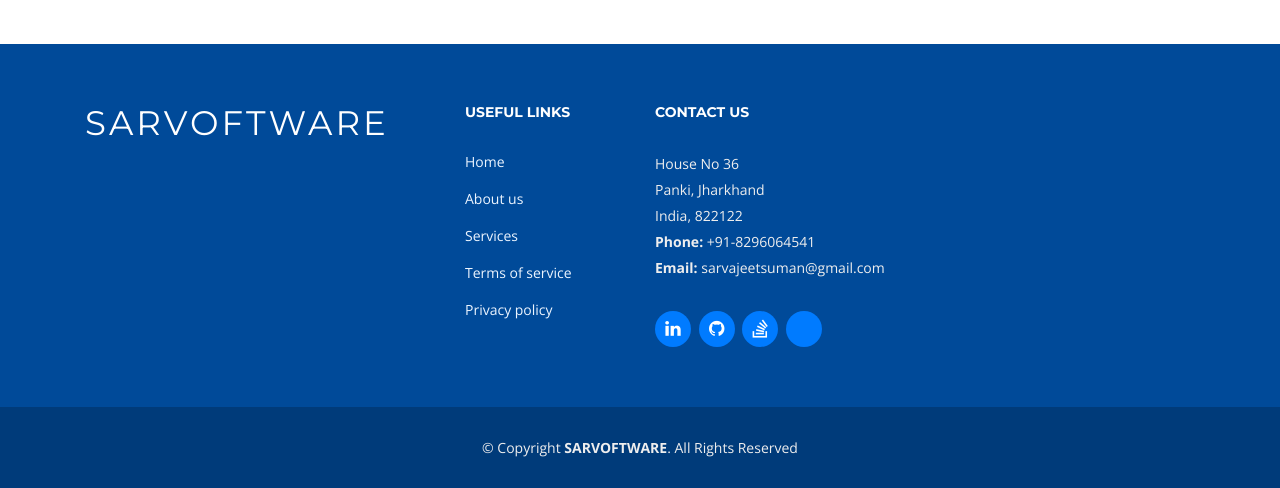
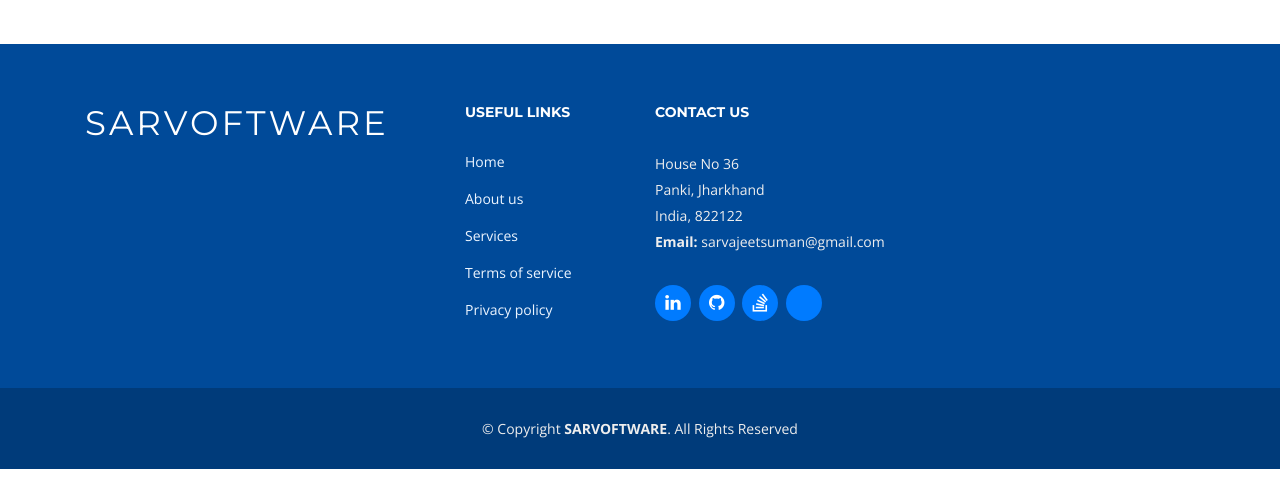
Before and after one commit to sarvajeetsuman/sarvajeetsuman.github.io, a plain HTML site: page index.html in a window 1280 px wide. Shown: the part 3354-3842 px from the top of the page. Drawn offline with nearby package versions, Linux system fonts and the light colour scheme; some icons are missing; files whose address does not match are found by name.

Commit message:
Update index.html

```diff
--- a/index.html
+++ b/index.html
@@ -347,7 +347,6 @@
               House No 36<br>
               Panki, Jharkhand<br>
               India, 822122<br>
-              <strong>Phone:</strong> +91-8296064541<br>
               <strong>Email:</strong> sarvajeetsuman@gmail.com<br>
             </p>
 
```
